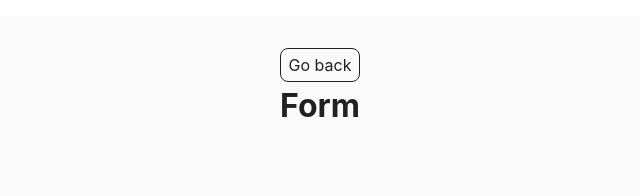
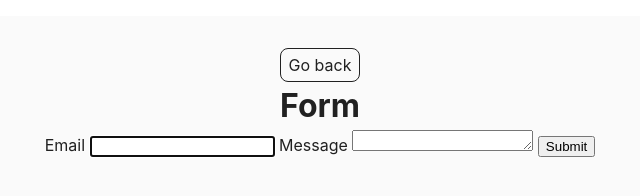
Before and after one commit to Rdazochka/goit-js-hw-09, a plain HTML site: page 2-form.html in a window 1280 px wide. Shown: the whole page, without its empty margins (336-976 px from the left). Drawn offline with Linux system fonts and the light colour scheme.

Commit message:
Deploying to gh-pages from @ Rdazochka/goit-js-hw-09@a554fdb194aa3a899c4416358a5b9a4b3231e22c 🚀

```diff
--- a/2-form.html
+++ b/2-form.html
@@ -5,7 +5,8 @@
     <meta http-equiv="X-UA-Compatible" content="IE=edge" />
     <meta name="viewport" content="width=device-width, initial-scale=1.0" />
     <title>Form</title>
-    <script type="module" crossorigin src="/goit-js-hw-09/assets/modulepreload-polyfill-B5Qt9EMX.js"></script>
+    <script type="module" crossorigin src="/goit-js-hw-09/2-form.js"></script>
+    <link rel="modulepreload" crossorigin href="/goit-js-hw-09/assets/modulepreload-polyfill-B5Qt9EMX.js">
     <link rel="stylesheet" crossorigin href="/goit-js-hw-09/assets/styles-BSt0ohkx.css">
   </head>
   <body>
@@ -13,6 +14,7 @@
       <div class="container">
         <a class="back-link" href="./index.html">Go back</a>
         <h1 class="main-title">Form</h1>
+        <div class="form-container">
         </div>
     </main>
 
--- /dev/null
+++ b/2-form.js
@@ -0,0 +1,12 @@
+import"./assets/modulepreload-polyfill-B5Qt9EMX.js";/* empty css                      */const n=`<form class="feedback-form" autocomplete="off">
+  <label>
+    Email
+    <input type="email" name="email" autofocus />
+  </label>
+  <label>
+    Message
+    <textarea name="message" rows="1"></textarea>
+  </label>
+  <button type="submit">Submit</button>
+</form>`,m=document.querySelector(".form-container");m.insertAdjacentHTML("afterbegin",n);const r="feedback-form-state",a={email:"",message:""},t=document.querySelector(".feedback-form");t.querySelector("textarea");t.addEventListener("input",e=>{const{name:o,value:l}=e.target;a[o]=l;const s=JSON.stringify(a);localStorage.setItem(r,s)});document.addEventListener("DOMContentLoaded",()=>{const e=c(r);e&&(t.elements.email.value=e.email,t.elements.message.value=e.message)});t.addEventListener("submit",e=>{if(e.preventDefault(),!a.email||!a.message){alert("Fill please all fields");return}console.log(a),localStorage.removeItem(r),t.reset()});function c(e){const o=localStorage.getItem(e);return JSON.parse(o)}
+//# sourceMappingURL=2-form.js.map
```
Also changed, not shown: 1 other file.
